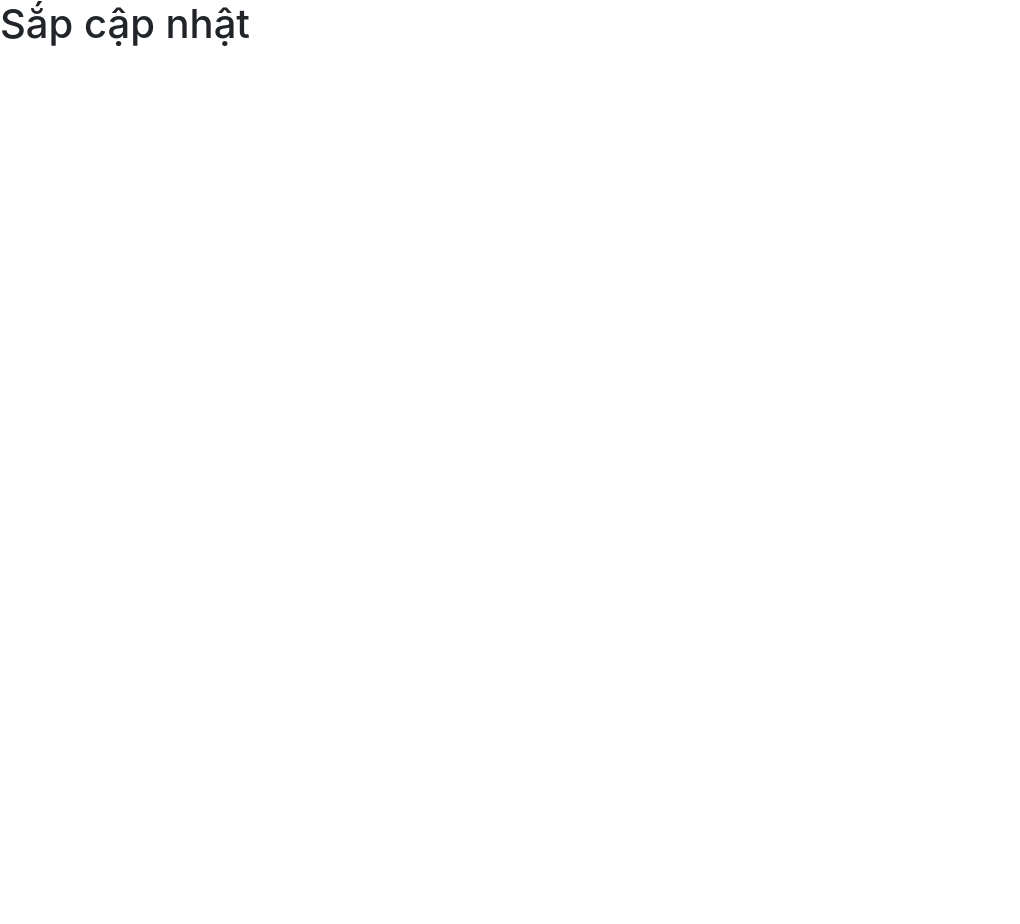
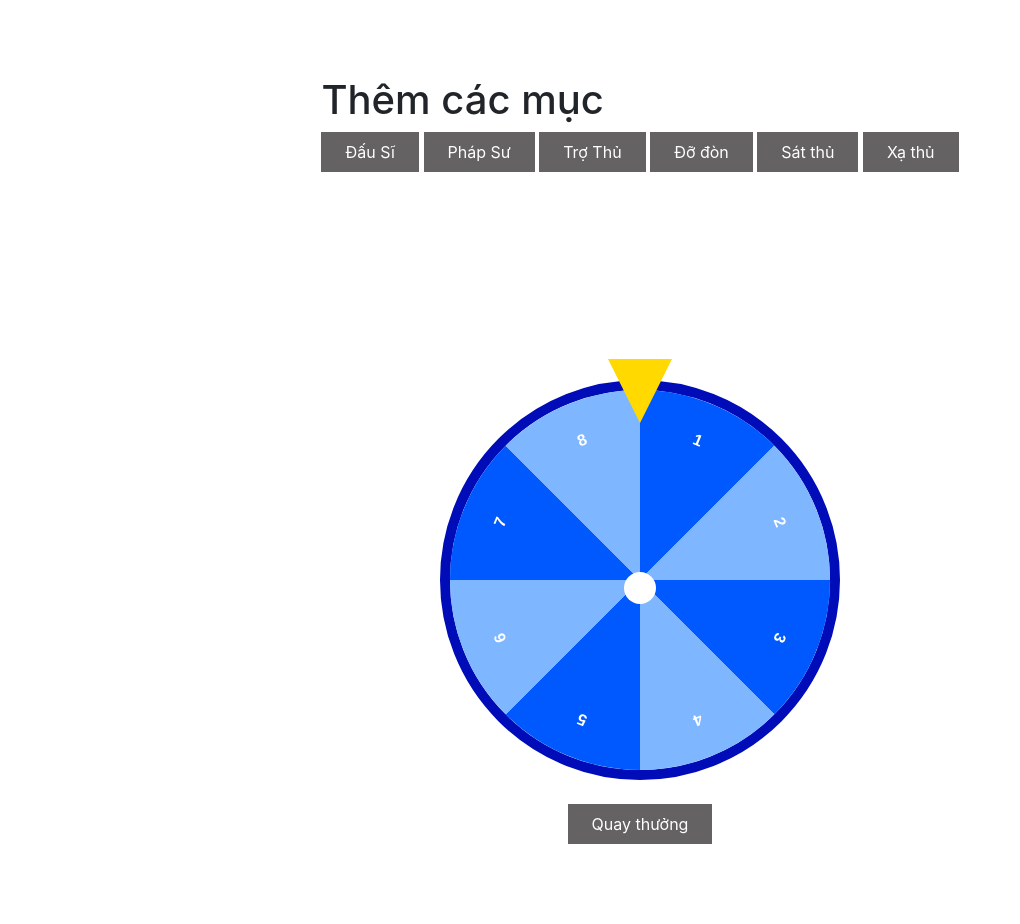
Before and after one commit to pham-duc-toan/mywebonmylap, a plain HTML site: page game/vqlq/vqlq.html in a window 1280 px wide. Shown: the whole page, without its empty margins (0-1020 px from the left). Before the commit the page ends 800 px from the top, so only its background shows below. Drawn offline with nearby package versions, Linux system fonts and the light colour scheme.

Commit message:
goc wheel

```diff
--- a/game/vqlq/vqlq.css
+++ b/game/vqlq/vqlq.css
@@ -0,0 +1,159 @@
+:root {
+	--size-wheel: 25rem;
+}
+
+html {
+	box-sizing: border-box;
+	height: 100%;
+	overflow: hidden;
+}
+
+body {
+	height: 100%;
+	display: flex;
+	justify-content: center;
+	align-items: center;
+}
+
+* {
+	margin: 0;
+	padding: 0;
+	box-sizing: border-box;
+}
+
+.msg {
+	min-height: 4rem;
+	font-family: Arial, Helvetica, sans-serif;
+	margin-top: 0.5rem;
+	text-transform: capitalize;
+}
+
+ul {
+	position: relative;
+	padding: 0;
+	margin: 1rem 0;
+	width: var(--size-wheel);
+	height: var(--size-wheel);
+	border: 10px solid rgb(0, 12, 184);
+	border-radius: 50%;
+	list-style: none;
+	overflow: hidden;
+	transition: cubic-bezier(0.075, 0.8, 0.2, 1) 1s;
+}
+
+span {
+	display: inline-block;
+	position: relative;
+	padding: 0.5rem;
+}
+
+span::before {
+	content: '';
+	position: absolute;
+	top: 0rem;
+	left: 50%;
+	border-left: 2rem solid transparent;
+	border-right: 2rem solid transparent;
+	border-top: 4rem solid rgb(255, 217, 0);
+	z-index: 2;
+	transform: translateX(-50%);
+	animation: arrow ease-out 0.6s infinite;
+}
+
+@keyframes arrow {
+	0% {
+		top: -2rem;
+	}
+	80% {
+		top: 0;
+	}
+	100% {
+		top: -1.5rem;
+	}
+}
+
+span::after {
+	content: '';
+	width: 2rem;
+	height: 2rem;
+	position: absolute;
+	top: 50%;
+	left: 50%;
+	transform: translate(-50%, -50%);
+	background-color: rgb(255, 255, 255);
+	border-radius: 50%;
+}
+
+li {
+	overflow: hidden;
+	position: absolute;
+	top: 0;
+	right: 0;
+	width: 50%;
+	height: 50%;
+	transform-origin: 0% 100%;
+}
+
+.text {
+	font-family: Arial, Helvetica, sans-serif;
+	position: absolute;
+	left: -100%;
+	width: 200%;
+	height: 200%;
+	display: block;
+	text-align: center;
+	padding-top: 1.7rem;
+	font-weight: 600;
+	color: #fff;
+}
+
+.text > b {
+	display: inline-block;
+	word-break: break-word;
+	max-width: 20%;
+}
+
+.text-1 {
+	background-color: rgb(0, 89, 255);
+}
+
+.text-2 {
+	background-color: rgb(126, 182, 255);
+}
+
+.main {
+	display: flex;
+	align-items: center;
+	justify-content: center;
+	flex-direction: column;
+}
+
+button {
+	display: inline-block;
+	text-align: center;
+	border: 0;
+	background-color: #333;
+	color: #fff;
+	font-size: 1.5rem;
+	border-radius: 4rem;
+	padding: 0.5rem 1.5rem;
+	width: auto;
+	cursor: pointer;
+	outline: none;
+}
+
+button:hover {
+	opacity: 0.8;
+}
+/* them */
+.chontuong{
+    margin: 200px;
+}
+button{
+    background-color: rgb(100, 98, 98);
+    color: white;
+}
+.pick {
+    background-color: black;
+    color: white;
+}
--- a/game/vqlq/vqlq.html
+++ b/game/vqlq/vqlq.html
@@ -12,7 +12,25 @@
         crossorigin="anonymous" referrerpolicy="no-referrer" />
 </head>
 <body>
-    <h1>Sắp cập nhật</h1>
-    <script src="vqlq.js"></script>
+    <main>
+        <section class="chontuong">
+            <h1>Thêm các mục</h1>
+            <button typeTuong = "dauSi" class=" tuong" >Đấu Sĩ</button>
+            <button typeTuong = "phapSu" class=" tuong">Pháp Sư</button>
+            <button typeTuong = "troThu" class=" tuong">Trợ Thủ</button>
+            <button typeTuong = "doDon" class=" tuong">Đỡ đòn</button>
+            <button typeTuong = "satThu" class=" tuong">Sát thủ</button>
+            <button typeTuong = "xaThu" class=" tuong">Xạ thủ</button>
+
+        </section>
+        <section class="main">
+            <span>
+                <ul class="wheel"></ul>
+            </span>
+            <button class="btn--wheel">Quay thưởng</button>
+        </section>
+        <h1 class="msg"></h1>
+    </main>
+    <script src="./vqlq.js"></script>
 </body>
 </html>
--- a/game/vqlq/vqlq.js
+++ b/game/vqlq/vqlq.js
@@ -0,0 +1,193 @@
+(() => {
+	const $ = document.querySelector.bind(document);
+
+	let timeRotate = 1000; //7 giây
+	let currentRotate = 0;
+	let isRotating = false;
+	const wheel = $('.wheel');
+	const btnWheel = $('.btn--wheel');
+	const showMsg = $('.msg');
+    const tuong = document.querySelectorAll(".tuong");
+	//=====< Danh sách phần thưởng >=====
+    const stringDauSi = "Lữ Bố, Triệu Vân, Zephys, Ormarr, Maloch, Arthur, Skud, Zuka, Arduin, Ryoma, Astrid, Superman, Wonder Woman, Kil'Groth, Omen, Max, Rourke, Roxie, Amily, Richter, Florentino, Veres, Errol, Yena, Qi, Volkath, Ata, Allain, Dextra, Tachi, Yan, Bijian";
+    const stringPhapSu ="Veera, Krixi, Mganga, Kahlii, Điêu Thuyền, Azzen'Ka, Aleister, Natalya, Jinna, Ilumia, Preyta, Raz, Lauriel, Ignis, Zill, Tulen, Liliana, The Flash, Marja, D'arcy, Ishar, Dirak, Zata, Lorion, IGGY, Yue, Bonnie";
+    const stringTroThu = "Chaugnar, Alice, Helen, Xeniel, TeeMee, Annette, Sephera, Zip, Krizzix, Rouie, Aya";
+    const stringDoDon ="Thane, Mina, Omega, Gildur, Toro, Taara, Grakk, Lumburr, Cresht, Arum, Baldum, Y'bneth, Wiro";
+    const stringSatThu = "Butterfly, Nakroth, Ngộ Không, Kriknak, Batman, Airi, Murad, Quillen, Enzo, Keera, Paine, Sinestrea, AOI";
+    const stringXathu = "Valhein, Violet, Yorn, Fennik, Slimz, Joker, Tel'Annas, Moren, Lindis, Wisp, Elsu, Hayate, Capheny, Celica, Eland'orr, Laville, Thorne, Bright, Terri";
+    const listTuong = {
+        dauSi :stringDauSi.split(", "),
+        phapSu : stringPhapSu.split(", "),
+        troThu : stringTroThu.split(", "),
+        doDon : stringDoDon.split(", "),
+        satThu: stringSatThu.split(", "),
+        xaThu:stringXathu.split(", ")
+    };
+
+    tuong.forEach(item=>{item.addEventListener("click",()=>{
+        item.classList.toggle("pick");
+        let nameArray = item.getAttribute("typeTuong");
+        let listPicked = listTuong[nameArray];
+        // console.log(`${item.getAttribute("typeTuong")}`);
+        if(item.getAttribute("class") == "tuong pick"){
+            //lấy array có tướng
+            console.log("picked");
+            listPicked.forEach(item => {
+                let tmp = {};
+                tmp.text = `${item}`;
+                listGiftTest.push(tmp);
+
+            })
+            listGiftTest.forEach(item => {
+                item.percent = 1 / listGiftTest.length;
+            })
+            console.log(listGiftTest);
+            //ham load lai page
+        }
+        else {
+            listGiftTest = listGiftTest.filter(item2 => !listPicked.includes(item2.text));
+            console.log(listGiftTest);
+        }
+        })
+    })
+
+	var listGiftTest = [];
+    var listGift = [
+		{
+			text: '1',
+
+		},
+		{
+			text: '2',
+
+		},
+		{
+			text: '3',
+
+		},
+		{
+			text: '4',
+
+		},
+		{
+			text: '5',
+
+		},
+		{
+			text: '6',
+
+		},
+		{
+			text: '7',
+
+		},
+		{
+			text: '8',
+
+		},
+	];
+    listGift.forEach(item => {
+        item.percent = 1 / listGift.length;
+    })
+    console.log(listGift.length);
+	//=====< Số lượng phần thưởng >=====
+	const size = listGift.length;
+
+	//=====< Số đo góc của 1 phần thưởng chiếm trên hình tròn >=====
+	const rotate = 360 / size;
+
+	//=====< Số đo góc cần để tạo độ nghiêng, 90 độ trừ đi góc của 1 phần thưởng chiếm >=====
+	const skewY = 90 - rotate;
+
+	listGift.map((item, index) => {
+		//=====< Tạo thẻ li >=====
+		const elm = document.createElement('li');
+
+		//=====< Xoay và tạo độ nghiêng cho các thẻ li >=====
+		elm.style.transform = `rotate(${
+			rotate * index
+		}deg) skewY(-${skewY}deg)`;
+
+		//=====< Thêm background-color so le nhau và căn giữa cho các thẻ text>=====
+		if (index % 2 == 0) {
+			elm.innerHTML = `<p style="transform: skewY(${skewY}deg) rotate(${
+				rotate / 2
+			}deg);" class="text text-1">
+			<b>${item.text}</b>
+		</p>`;
+		} else {
+			elm.innerHTML = `<p style="transform: skewY(${skewY}deg) rotate(${
+				rotate / 2
+			}deg);" class="text text-2">
+		<b>${item.text}</b>
+		</p>`;
+		}
+
+		//=====< Thêm vào thẻ ul >=====
+		wheel.appendChild(elm);
+	});
+
+	/********** Hàm bắt đầu **********/
+	const start = () => {
+		showMsg.innerHTML = '';
+		isRotating = true;
+		//=====< Lấy 1 số ngầu nhiên 0 -> 1 >=====
+		const random = Math.random();
+
+		//=====< Gọi hàm lấy phần thưởng >=====
+		const gift = getGift(random);
+
+		//=====< Số vòng quay: 360 độ = 1 vòng (Góc quay hiện tại) >=====
+		currentRotate += 360 * 10;
+
+		//=====< Gọi hàm quay >=====
+		rotateWheel(currentRotate, gift.index);
+
+		//=====< Gọi hàm in ra màn hình >=====
+		showGift(gift);
+	};
+
+	/********** Hàm quay vòng quay **********/
+	const rotateWheel = (currentRotate, index) => {
+		$('.wheel').style.transform = `rotate(${
+			//=====< Góc quay hiện tại trừ góc của phần thưởng>=====
+			//=====< Trừ tiếp cho một nửa góc của 1 phần thưởng để đưa mũi tên về chính giữa >=====
+			currentRotate - index * rotate - rotate / 2
+		}deg)`;
+	};
+
+	/********** Hàm lấy phần thưởng **********/
+	const getGift = randomNumber => {
+		let currentPercent = 0;
+		let list = [];
+
+		listGift.forEach((item, index) => {
+			//=====< Cộng lần lượt phần trăm trúng của các phần thưởng >=====
+			currentPercent += item.percent;
+
+			//=====< Số ngẫu nhiên nhỏ hơn hoặc bằng phần trăm hiện tại thì thêm phần thưởng vào danh sách >=====
+			if (randomNumber <= currentPercent) {
+				list.push({ ...item, index });
+			}
+		});
+
+		//=====< Phần thưởng đầu tiên trong danh sách là phần thưởng quay được>=====
+		return list[0];
+	};
+
+	/********** In phần thưởng ra màn hình **********/
+	const showGift = gift => {
+		let timer = setTimeout(() => {
+			isRotating = false;
+
+			showMsg.innerHTML = `${gift.text}`;
+
+			clearTimeout(timer);
+		}, timeRotate);
+	};
+
+	/********** Sự kiện click button start **********/
+	btnWheel.addEventListener('click', () => {
+		!isRotating && start();
+	});
+})();
```
